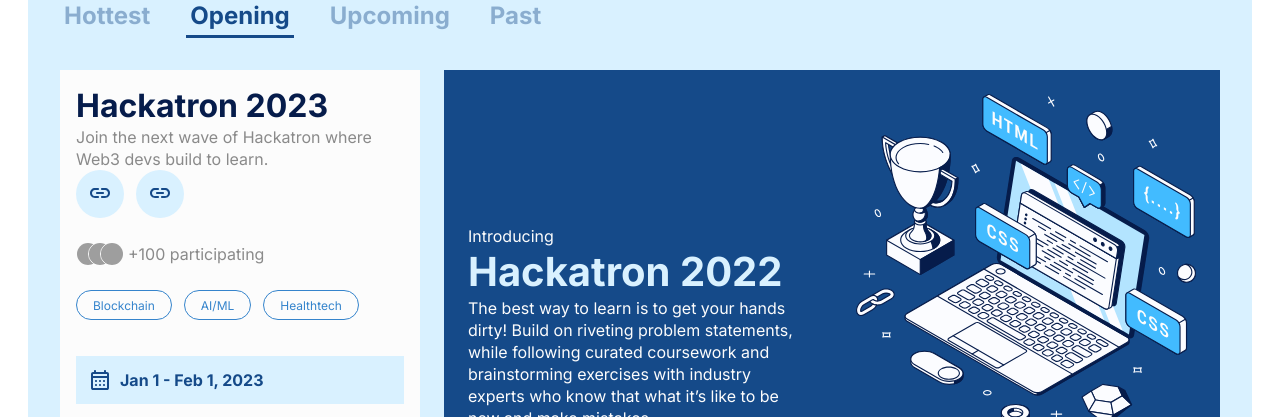
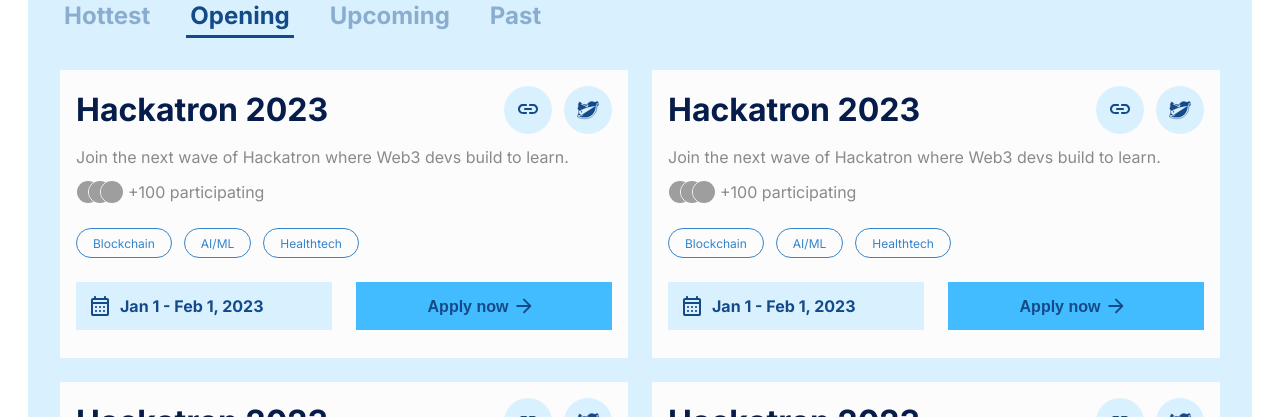
Before and after one commit to vienvu2/test1, a Next.js app: page / in a window 1280 px wide. Both pictures are taken after a click on the element "Opening". Shown: the part 2785-3202 px from the top of the page. Built offline with nearby package versions, Linux system fonts and the light colour scheme; grey boxes are pictures that could not be loaded.

Commit message:
Update event

```diff
--- a/src/GlobalStyles.tsx
+++ b/src/GlobalStyles.tsx
@@ -1,4 +1,8 @@
 import styled, { createGlobalStyle } from 'styled-components'
+
+const SPACE = 12
+
+const sizes = [1, 2, 3, 4, 5]
 
 export const GlobalStyles = createGlobalStyle`
 html,
@@ -22,20 +26,80 @@ img{
 a img{
   vertical-align: bottom;
 }
+${sizes.map(
+  (size) =>
+    `
 
-.mb-2{
-  margin-bottom: 24px;
-}
-.mb-3{
-  margin-bottom: 36px;
-}
-.mb-4{
-  margin-bottom: 48px;
+.mb-${size}{
+  margin-bottom: ${size * SPACE}px;
 }
 
-.mt-2{
-  margin-top: 12px;
+.mt-${size}{
+  margin-top: ${size * SPACE}px;
 }
+
+
+.ml-${size}{
+  margin-left: ${size * SPACE}px;
+}
+
+.mr-${size}{
+  margin-right: ${size * SPACE}px;
+}
+
+.mx-${size}{
+  margin-left: ${size * SPACE}px;
+  margin-right: ${size * SPACE}px;
+}
+
+.my-${size}{
+  margin-top: ${size * SPACE}px;
+  margin-bottom: ${size * SPACE}px;
+}
+
+
+
+
+
+.pb-${size}{
+  padding-bottom: ${size * SPACE}px;
+}
+
+.pt-${size}{
+  padding-top: ${size * SPACE}px;
+}
+
+
+.pl-${size}{
+  padding-left: ${size * SPACE}px;
+}
+
+.pr-${size}{
+  padding-right: ${size * SPACE}px;
+}
+
+.px-${size}{
+  padding-left: ${size * SPACE}px;
+  padding-right: ${size * SPACE}px;
+}
+
+.py-${size}{
+  padding-top: ${size * SPACE}px;
+  padding-bottom: ${size * SPACE}px;
+}
+
+
+.w-${size}{
+  width: ${size * SPACE}px;
+}
+
+.h-${size}{
+  height: ${size * SPACE}px;
+}
+
+`,
+)}
+
 
 p, h1, h2, h3, h4,h5,h6{
   margin: 0;
--- a/src/home/SectionEvents.tsx
+++ b/src/home/SectionEvents.tsx
@@ -14,18 +14,25 @@ import styled from 'styled-components'
 import Link from 'next/link'
 import { useTextAnimation } from '../hooks/textAnimation'
 import { roboto } from '../layouts/Wrap'
-import { IconArrowLeft, IconCalendar, IconLink, IconTwitter } from '../icons'
+import {
+  IconArrowLeft,
+  IconCalendar,
+  IconLink,
+  IconLogoTwitter,
+  IconTwitter,
+} from '../icons'
 
 const SectionEvent = () => {
   const [text] = useTextAnimation('hackathons')
   const [tabActive, setTabActive] = useState('Hottest')
+
+  const list = [1, 2, 3, 4, 5, 6]
   return (
     <WrapStyled>
       <WrapStyledTop>
         <p>Events</p>
         <h2>
-          Outstanding{' '}
-          <span className={roboto.className}>{text}</span>
+          Outstanding <span className={roboto.className}>{text}</span>
         </h2>
       </WrapStyledTop>
       <ContentStyled>
@@ -40,8 +47,8 @@ const SectionEvent = () => {
             </ContentStyled.HeaderItem>
           ))}
         </ContentStyled.Header>
-
-        {['2022', '2023'].map((a, idx) => (
+        {tabActive === 'Hottest' &&
+          ['2022', '2023'].map((a, idx) => (
             <HackathonStyled key={a} reverse={idx % 2 === 0}>
               <HackathonStyled.Intro>
                 <Row align="flex-end">
@@ -51,8 +58,9 @@ const SectionEvent = () => {
                     <p>
                       The best way to learn is to get your hands dirty! Build on
                       riveting problem statements, while following curated
-                    coursework and brainstorming exercises with industry experts
-                    who know that what it’s like to be new and make mistakes.
+                      coursework and brainstorming exercises with industry
+                      experts who know that what it’s like to be new and make
+                      mistakes.
                     </p>
                   </Col>
                   <Col md={12}>
@@ -60,19 +68,41 @@ const SectionEvent = () => {
                   </Col>
                 </Row>
               </HackathonStyled.Intro>
+              <HackathonItem />
+            </HackathonStyled>
+          ))}
+
+        {tabActive !== 'Hottest' && (
+          <Row gap={12}>
+            {[1, 2, 3, 4, 5, 6].map((a, idx) => (
+              <Col md={12} key={a}>
+                <HackathonItemLong />
+              </Col>
+            ))}
+          </Row>
+        )}
+      </ContentStyled>
+    </WrapStyled>
+  )
+}
+
+export default SectionEvent
+
+const HackathonItem = () => {
+  return (
     <HackathonStyled.Detail>
       <h3>Hackatron 2023</h3>
-              <p className="desc">
+      <p className="desc mb-1">
         Join the next wave of Hackatron where Web3 devs build to learn.
       </p>
 
-              <Flex className="mb-2">
+      <Flex className="mb-1">
         <ButtonIcon>
           <IconLink />
         </ButtonIcon>
 
         <ButtonIcon>
-                  <IconTwitter />
+          <IconLogoTwitter />
         </ButtonIcon>
       </Flex>
 
@@ -85,12 +115,12 @@ const SectionEvent = () => {
         </AvatarGroup>
       </Flex>
 
-              <Flex className="mb-3">
+      <Flex className="mb-2">
         <Tag>Blockchain</Tag>
         <Tag>AI/ML</Tag>
         <Tag>Healthtech</Tag>
       </Flex>
-              <HackathonStyled.Date className="mb-2">
+      <HackathonStyled.Date className="mb-1">
         <IconCalendar />
         <p>Jan 1 - Feb 1, 2023</p>
       </HackathonStyled.Date>
@@ -99,14 +129,58 @@ const SectionEvent = () => {
         <IconArrowLeft />
       </Button>
     </HackathonStyled.Detail>
-          </HackathonStyled>
-        ))}
-      </ContentStyled>
-    </WrapStyled>
   )
 }
 
-export default SectionEvent
+const HackathonItemLong = () => {
+  return (
+    <HackathonStyled.Detail long className="mb-2">
+      <Flex className="mb-1" align="center">
+        <h3 style={{ flex: 1 }}>Hackatron 2023</h3>
+        <ButtonIcon>
+          <IconLink />
+        </ButtonIcon>
+
+        <ButtonIcon>
+          <IconLogoTwitter />
+        </ButtonIcon>
+      </Flex>
+
+      <p className="desc mb-1">
+        Join the next wave of Hackatron where Web3 devs build to learn.
+      </p>
+
+      <Flex className="mb-2">
+        <AvatarGroup>
+          <img src="https://znews-photo.zingcdn.me/w660/Uploaded/gtnjj3/2023_01_08/tp_9_8247.jpg" />
+          <img src="https://znews-photo.zingcdn.me/w660/Uploaded/gtnjj3/2023_01_08/tp_9_8247.jpg" />
+          <img src="https://znews-photo.zingcdn.me/w660/Uploaded/gtnjj3/2023_01_08/tp_9_8247.jpg" />
+          <p>+100 participating</p>
+        </AvatarGroup>
+      </Flex>
+
+      <Flex className="mb-2">
+        <Tag>Blockchain</Tag>
+        <Tag>AI/ML</Tag>
+        <Tag>Healthtech</Tag>
+      </Flex>
+      <Row gap={12}>
+        <Col md={12}>
+          <HackathonStyled.Date className="mb-1">
+            <IconCalendar />
+            <p>Jan 1 - Feb 1, 2023</p>
+          </HackathonStyled.Date>
+        </Col>
+        <Col md={12}>
+          <Button block>
+            Apply now
+            <IconArrowLeft />
+          </Button>
+        </Col>
+      </Row>
+    </HackathonStyled.Detail>
+  )
+}
 
 const HackathonStyled: any = styled.div<{ reverse?: boolean }>`
   margin-bottom: 32px;
@@ -138,7 +212,7 @@ HackathonStyled.Date = styled.div`
 HackathonStyled.Intro = styled.div`
   background: ${({ theme }) => theme.mainDark2};
   flex: 1;
-  height: 430px;
+  height: 400px;
   padding: 24px;
   p {
     font-weight: 400;
@@ -155,9 +229,9 @@ HackathonStyled.Intro = styled.div`
     color: ${({ theme }) => theme.blue10};
   }
 `
-HackathonStyled.Detail = styled.div`
+HackathonStyled.Detail = styled.div<{ long?: boolean }>`
   background: ${({ theme }) => theme.white};
-  width: 360px;
+  width: ${({ long }) => (long ? '100%' : '360px')};
   padding: 16px;
   h3 {
     font-weight: 700;
```
Lines whose indentation alone changed are shown as unchanged.
